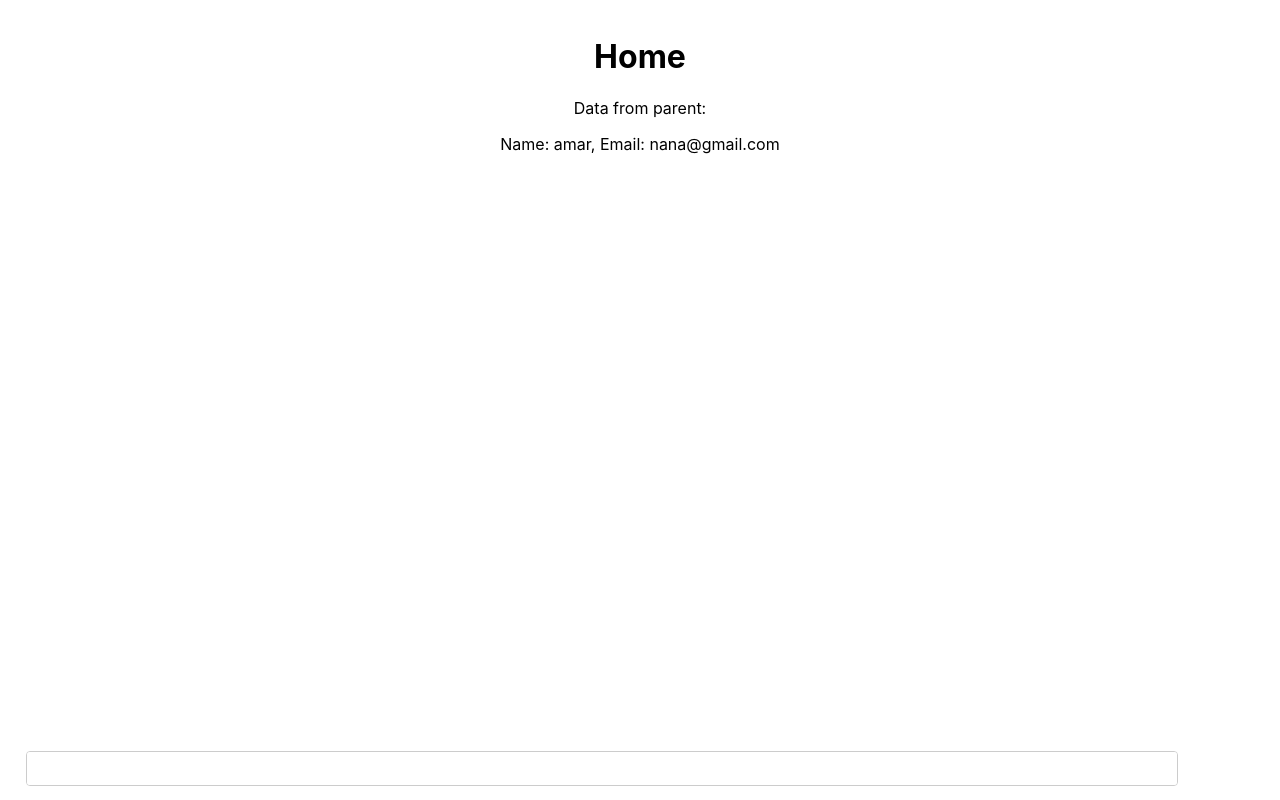
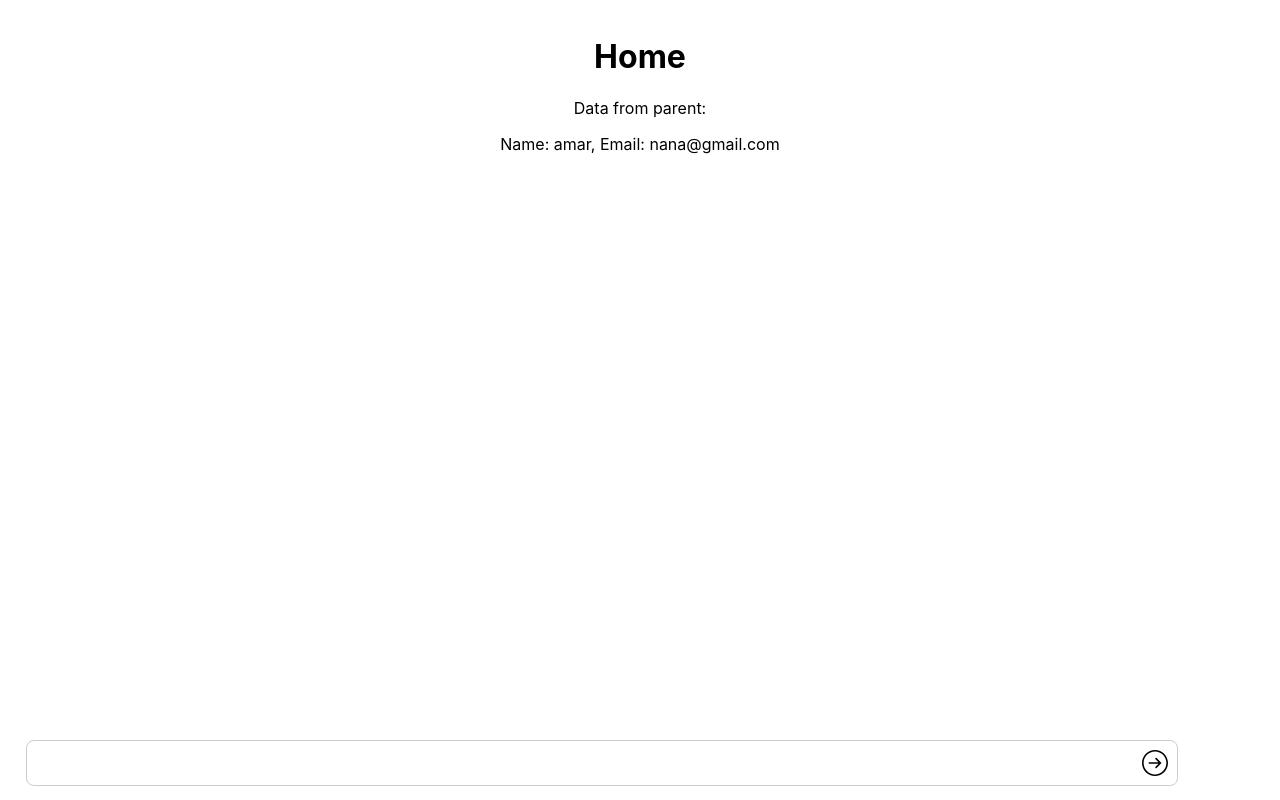
Before and after one commit to thatipradeepreddy/qylisaiassistant, a React (Create React App) app: page /home in a window 1280 px wide. Built offline with nearby package versions, Linux system fonts and the light colour scheme.

Commit message:
made chnages

```diff
--- a/src/screens/Home.tsx
+++ b/src/screens/Home.tsx
@@ -1,6 +1,8 @@
 import React, { useState, useRef, useEffect } from 'react'
 import { useSelector } from 'react-redux'
 import styles from './home.module.css'
+import { SlArrowRightCircle } from "react-icons/sl";
+
 
 export function Home(props: any) {
 	const data = useSelector((state: any) => state.USER)
@@ -29,6 +31,9 @@ export function Home(props: any) {
 					className={styles.input}
 					rows={1}
 				/>
+				<span className={styles.iconButton}>
+					<SlArrowRightCircle style={{fontSize: 26}}/>
+				</span>
 			</div>
 		)
 	}
--- a/src/screens/home.module.css
+++ b/src/screens/home.module.css
@@ -17,9 +17,19 @@
     width: 100%;
     padding: 10px;
     box-sizing: border-box;
-    border-radius: 4px;
+    border-radius: 8px;
     border: 1px solid #ccc;
     resize: none; /* Prevent default resizing, we'll handle it with JavaScript */
     max-height: 30vh; /* Set maximum height to 30% of the viewport height */
     overflow-y: auto; /* Allow vertical scrolling if content exceeds max height */
+    overflow: hidden;
+    min-height: 46px;
 }
+
+.iconButton {
+    position: absolute;
+    right: 20px;
+    top: 50%;
+    transform: translateY(-50%);
+    cursor: pointer;
+}
```
